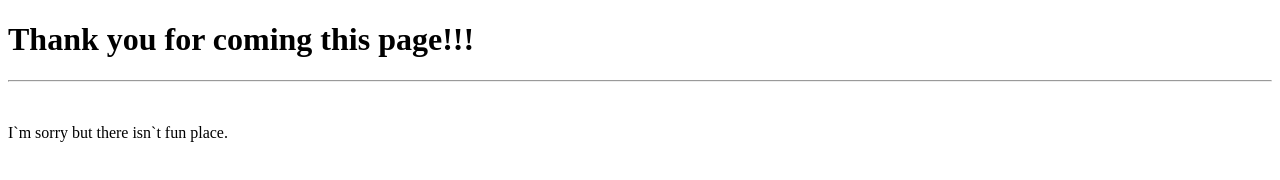
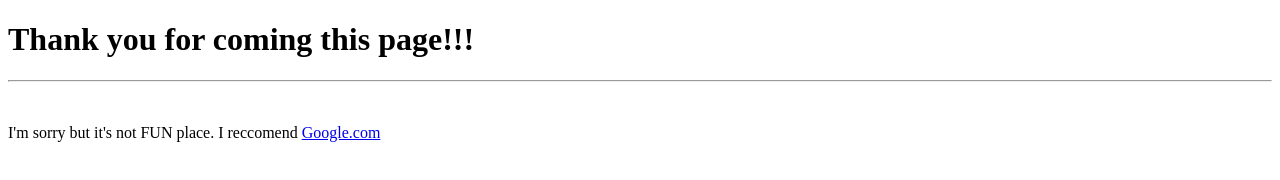
Before and after one commit to yonyonsan-443/about, a plain HTML site: page index.html in a window 1280 px wide. Drawn offline with Linux system fonts and the light colour scheme.

Commit message:
improved the html

```diff
--- a/index.html
+++ b/index.html
@@ -7,6 +7,6 @@
   <body>
     <h1>Thank you for coming this page!!!</h1>
     <hr><br>
-    <p>I`m sorry but there isn`t fun place.</p>
+    <p>I'm sorry but it's not FUN place. I reccomend <a href=https://www.google.com>Google.com</a></p>
   </body>
 </html>
```
